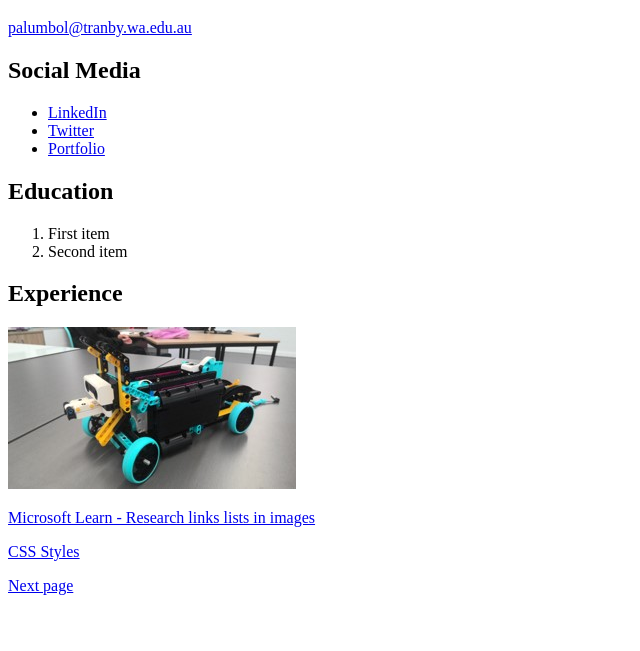
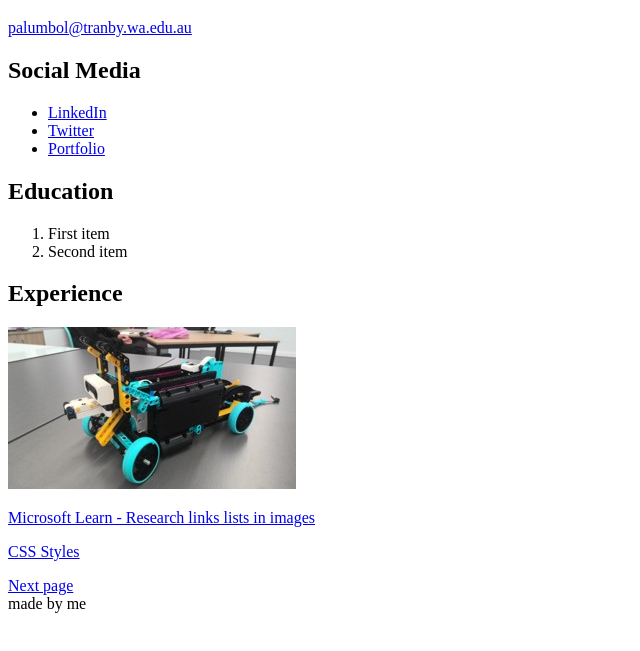
Before and after one commit to luispalumbo/luispalumbo.github.io, a plain HTML site: page Activities/resume/index.html in a window 1280 px wide. Shown: the part 61-712 px from the top of the page, without its empty margins (0-640 px from the left). Drawn offline with Linux system fonts and the light colour scheme.

Commit message:
Update index.html
Just a test update.

```diff
--- a/Activities/resume/index.html
+++ b/Activities/resume/index.html
@@ -35,4 +35,5 @@
   <a href="index2.html">Next page</a>
 
 </body>
+  <footer>made by me</footer>
 </html>
```
